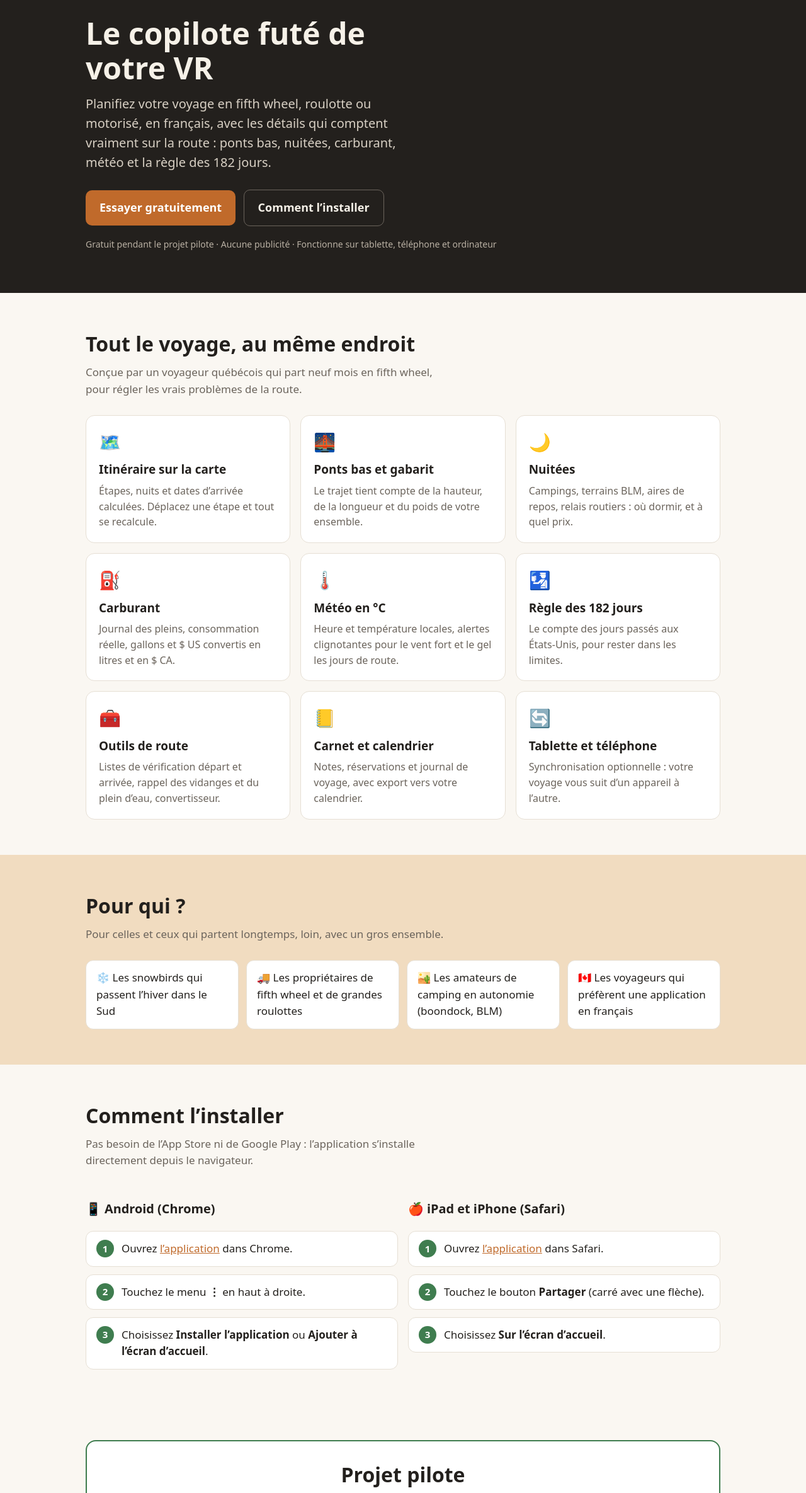
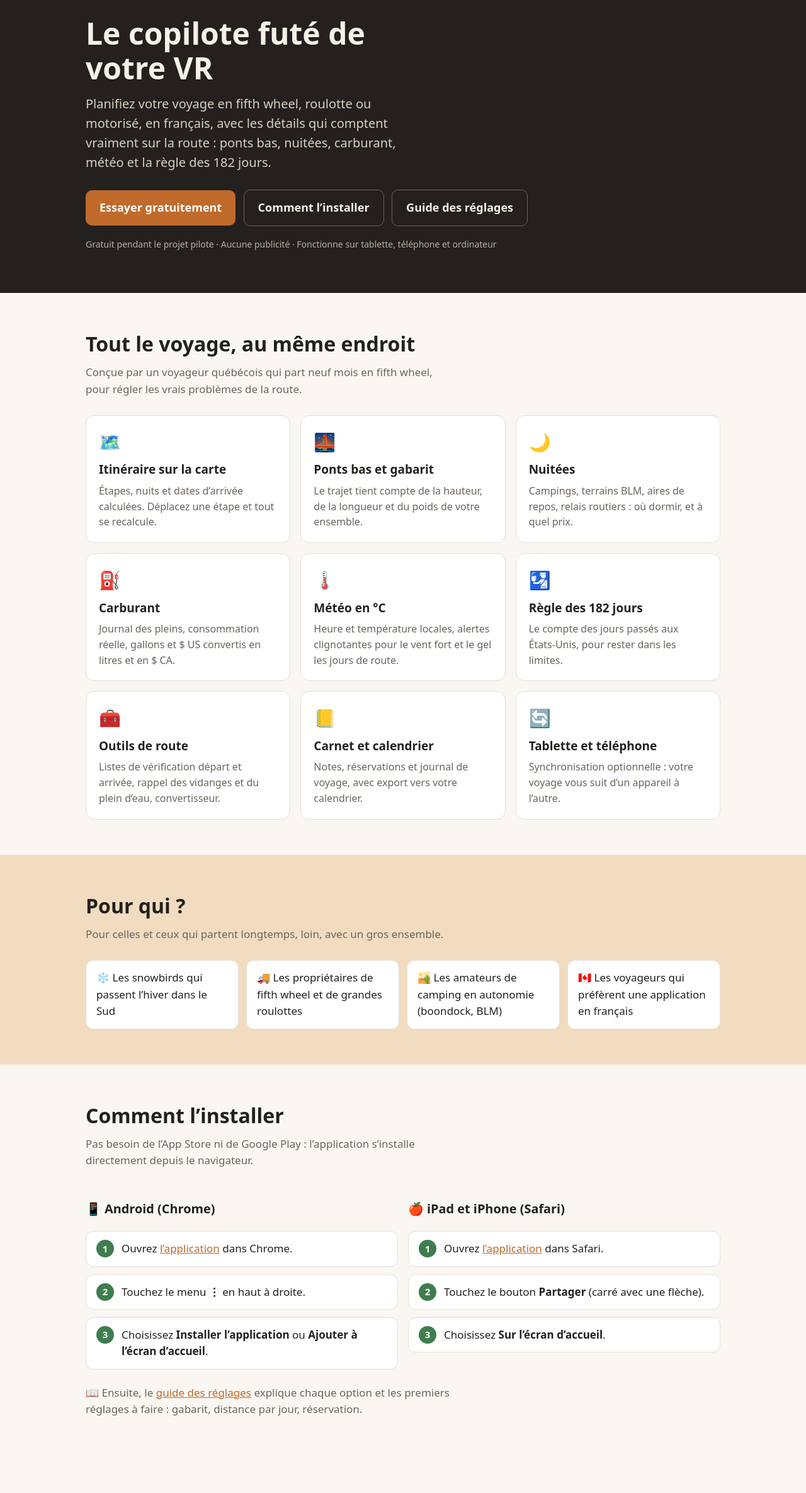
Before and after one commit to robo1493/caprouterv, a plain HTML site: page index.html in a window 1280 px wide. Shown: the part 103-2473 px from the top of the page at 63% size. Drawn offline with Linux system fonts and the light colour scheme.

Commit message:
Lien vers le guide des réglages
Co-Authored-By: Claude Opus 5.5 <noreply@anthropic.com>

```diff
--- a/index.html
+++ b/index.html
@@ -74,6 +74,7 @@
     <p class="lead">Planifiez votre voyage en fifth wheel, roulotte ou motorisé, en français, avec les détails qui comptent vraiment sur la route : ponts bas, nuitées, carburant, météo et la règle des 182 jours.</p>
     <a class="btn" href="https://robo1493.github.io/cap-ouest/">Essayer gratuitement</a>
     <a class="btn ghost" href="#installer">Comment l’installer</a>
+    <a class="btn ghost" href="https://robo1493.github.io/cap-ouest/guide.html">Guide des réglages</a>
     <div class="tag">Gratuit pendant le projet pilote · Aucune publicité · Fonctionne sur tablette, téléphone et ordinateur</div>
   </div>
 </header>
@@ -131,6 +132,7 @@
         </ol>
       </div>
     </div>
+    <p class="sub" style="margin-top: 24px;">📖 Ensuite, le <a href="https://robo1493.github.io/cap-ouest/guide.html">guide des réglages</a> explique chaque option et les premiers réglages à faire : gabarit, distance par jour, réservation.</p>
   </div>
 </section>
 
```
